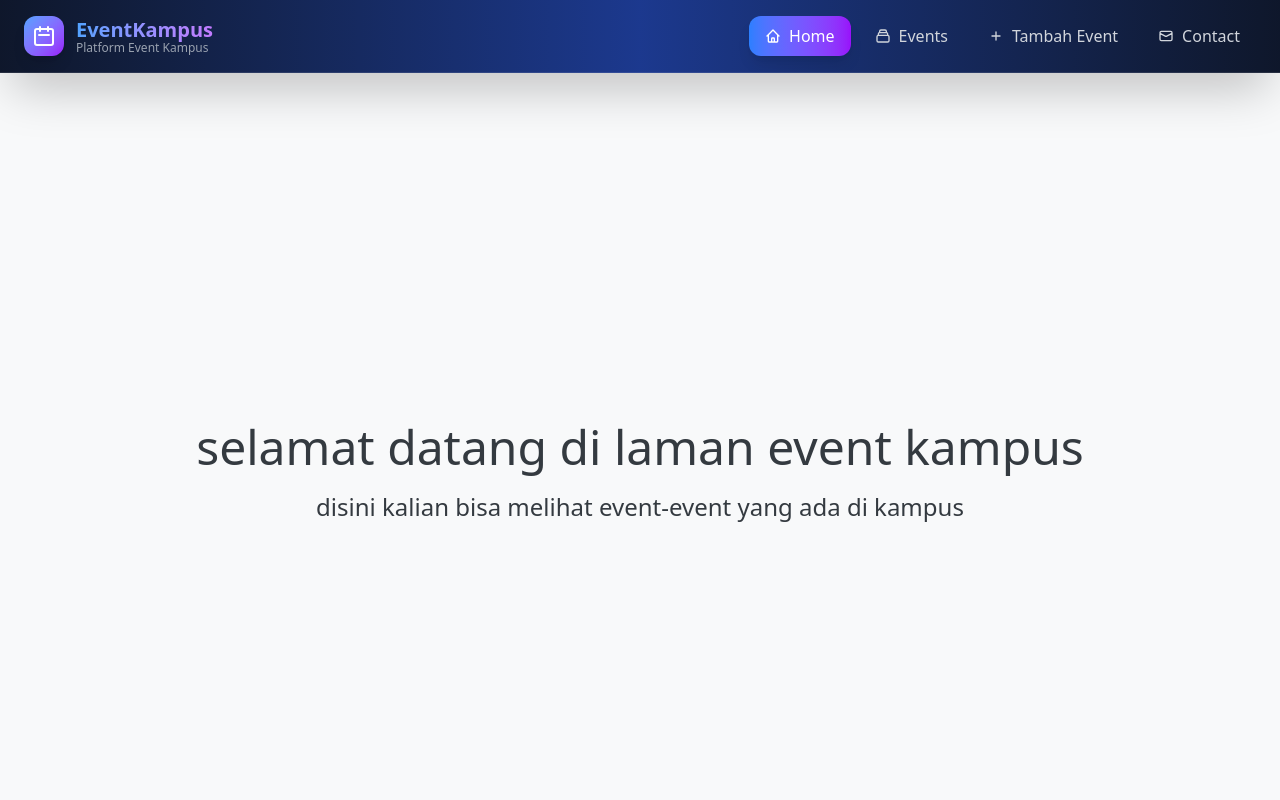
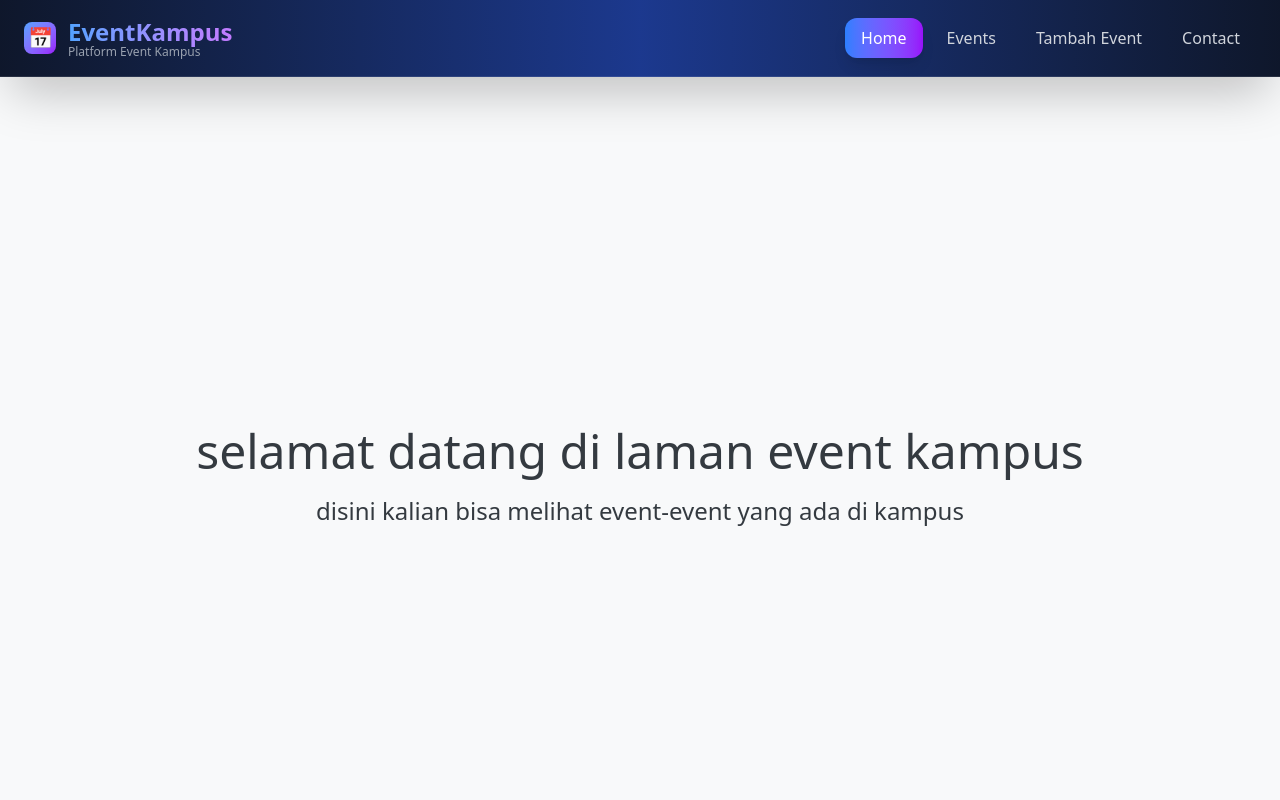
Before and after one commit to Farhan00755/event-kampus-pemweb, a React (Vite) app: page / in a window 1280 px wide. Shown: the top 800 px of the page. Built offline with nearby package versions, Linux system fonts and the light colour scheme.

Commit message:
revisi input card

```diff
--- a/src/App.jsx
+++ b/src/App.jsx
@@ -1,4 +1,4 @@
-import { useState, useEffect } from 'react'
+import { useState } from 'react'
 import './App.css'
 import Navbar from './components/nav.jsx'
 import Footer from './components/footer.jsx'
@@ -75,20 +75,6 @@ export default function App() {
     }
   ])
 
-  const [currentPage, setCurrentPage] = useState('events')
-
-  useEffect(() => {
-    const handleHashChange = () => {
-      const hash = window.location.hash.substring(1) || 'events'
-      setCurrentPage(hash)
-    }
-
-    handleHashChange() // Set initial page
-    window.addEventListener('hashchange', handleHashChange)
-
-    return () => window.removeEventListener('hashchange', handleHashChange)
-  }, [])
-
   const addEvent = (newEvent) => {
     const idNumber = (events.length + 1).toString()
     setEvents([...events, { ...newEvent, idNumber }])
@@ -113,9 +99,9 @@ export default function App() {
         <CardEvent events={events} onDeleteEvent={deleteEvent} />
       </div>
 
-      {currentPage === 'add-event' && (
+      <data id="add-event">
         <FormCardEvent onAddEvent={addEvent} />
-      )}
+      </data>
 
       <div id="contact" className="min-h-screen flex flex-col items-center text-center justify-center bg-[#E9ECEF] px-4 py-10">
         <h2 className="text-4xl mb-5 text-[#343A40]">Hubungi Kami</h2>
--- a/src/components/form-card-event.jsx
+++ b/src/components/form-card-event.jsx
@@ -49,8 +49,6 @@ export default function FormCardEvent({ onAddEvent }) {
         image: '',
         status: 'upcoming'
       })
-      // Navigate to events page after adding
-      window.location.hash = 'events'
     }
   }
 
@@ -65,15 +63,14 @@ export default function FormCardEvent({ onAddEvent }) {
             </h2>
             <p className="text-gray-600">Isi detail event kampus Anda</p>
           </div>
-          <button
-            onClick={() => window.location.hash = 'events'}
+          {/* <button
             className="bg-white hover:bg-gray-50 text-gray-700 px-6 py-3 rounded-xl shadow-lg hover:shadow-xl transition-all duration-200 flex items-center space-x-2 border border-gray-200"
           >
             <svg className="w-5 h-5" fill="none" stroke="currentColor" viewBox="0 0 24 24">
               <path strokeLinecap="round" strokeLinejoin="round" strokeWidth="2" d="M10 19l-7-7m0 0l7-7m-7 7h18"></path>
             </svg>
             <span>Kembali ke Events</span>
-          </button>
+          </button> */}
         </div>
 
         {/* Form */}
@@ -246,9 +243,6 @@ export default function FormCardEvent({ onAddEvent }) {
               type="submit"
               className="bg-gradient-to-r from-blue-600 to-purple-600 hover:from-blue-700 hover:to-purple-700 text-white px-8 py-4 rounded-xl font-semibold shadow-lg hover:shadow-xl transition-all duration-200 flex items-center space-x-2 transform hover:scale-105"
             >
-              <svg className="w-5 h-5" fill="none" stroke="currentColor" viewBox="0 0 24 24">
-                <path strokeLinecap="round" strokeLinejoin="round" strokeWidth="2" d="M12 6v6m0 0v6m0-6h6m-6 0H6"></path>
-              </svg>
               <span>Tambah Event</span>
             </button>
           </div>
--- a/src/components/nav.jsx
+++ b/src/components/nav.jsx
@@ -21,13 +21,11 @@ export default function Navbar() {
             <nav className="container mx-auto px-6 py-4 flex justify-between items-center">
                 {/* Logo */}
                 <a href="#home" className="flex items-center space-x-3 group">
-                    <div className="w-10 h-10 bg-gradient-to-br from-blue-400 to-purple-600 rounded-xl flex items-center justify-center shadow-lg group-hover:shadow-xl transition-all duration-300 group-hover:scale-110">
-                        <svg className="w-6 h-6 text-white" fill="none" stroke="currentColor" viewBox="0 0 24 24">
-                            <path strokeLinecap="round" strokeLinejoin="round" strokeWidth="2" d="M8 7V3m8 4V3m-9 8h10M5 21h14a2 2 0 002-2V7a2 2 0 00-2-2H5a2 2 0 00-2 2v12a2 2 0 002 2z"></path>
-                        </svg>
+                    <div className="w-8 h-8 bg-gradient-to-br from-blue-400 to-purple-600 rounded-lg flex items-center justify-center text-white font-bold text-xl">
+                        📅
                     </div>
-                    <div className="hidden sm:block">
-                        <h1 className="text-xl font-bold bg-gradient-to-r from-blue-400 to-purple-400 bg-clip-text text-transparent">
+                    <div>
+                        <h1 className="text-2xl font-bold bg-gradient-to-r from-blue-400 to-purple-400 bg-clip-text text-transparent">
                             EventKampus
                         </h1>
                         <p className="text-xs text-gray-400 -mt-1">Platform Event Kampus</p>
@@ -45,9 +43,6 @@ export default function Navbar() {
                                     : 'text-gray-300 hover:text-white hover:bg-white/10'
                             }`}
                         >
-                            <svg className="w-4 h-4" fill="none" stroke="currentColor" viewBox="0 0 24 24">
-                                <path strokeLinecap="round" strokeLinejoin="round" strokeWidth="2" d="M3 12l2-2m0 0l7-7 7 7M5 10v10a1 1 0 001 1h3m10-11l2 2m-2-2v10a1 1 0 01-1 1h-3m-6 0a1 1 0 001-1v-4a1 1 0 011-1h2a1 1 0 011 1v4a1 1 0 001 1m-6 0h6"></path>
-                            </svg>
                             <span>Home</span>
                         </a>
                     </li>
@@ -60,9 +55,6 @@ export default function Navbar() {
                                     : 'text-gray-300 hover:text-white hover:bg-white/10'
                             }`}
                         >
-                            <svg className="w-4 h-4" fill="none" stroke="currentColor" viewBox="0 0 24 24">
-                                <path strokeLinecap="round" strokeLinejoin="round" strokeWidth="2" d="M19 11H5m14 0a2 2 0 012 2v6a2 2 0 01-2 2H5a2 2 0 01-2-2v-6a2 2 0 012-2m14 0V9a2 2 0 00-2-2M5 11V9a2 2 0 012-2m0 0V5a2 2 0 012-2h6a2 2 0 012 2v2M7 7h10"></path>
-                            </svg>
                             <span>Events</span>
                         </a>
                     </li>
@@ -75,9 +67,6 @@ export default function Navbar() {
                                     : 'text-gray-300 hover:text-white hover:bg-white/10'
                             }`}
                         >
-                            <svg className="w-4 h-4" fill="none" stroke="currentColor" viewBox="0 0 24 24">
-                                <path strokeLinecap="round" strokeLinejoin="round" strokeWidth="2" d="M12 6v6m0 0v6m0-6h6m-6 0H6"></path>
-                            </svg>
                             <span>Tambah Event</span>
                         </a>
                     </li>
@@ -90,9 +79,6 @@ export default function Navbar() {
                                     : 'text-gray-300 hover:text-white hover:bg-white/10'
                             }`}
                         >
-                            <svg className="w-4 h-4" fill="none" stroke="currentColor" viewBox="0 0 24 24">
-                                <path strokeLinecap="round" strokeLinejoin="round" strokeWidth="2" d="M3 8l7.89 4.26a2 2 0 002.22 0L21 8M5 19h14a2 2 0 002-2V7a2 2 0 00-2-2H5a2 2 0 00-2 2v10a2 2 0 002 2z"></path>
-                            </svg>
                             <span>Contact</span>
                         </a>
                     </li>
@@ -130,9 +116,6 @@ export default function Navbar() {
                         }`}
                         onClick={() => setIsMenuOpen(false)}
                     >
-                        <svg className="w-5 h-5" fill="none" stroke="currentColor" viewBox="0 0 24 24">
-                            <path strokeLinecap="round" strokeLinejoin="round" strokeWidth="2" d="M3 12l2-2m0 0l7-7 7 7M5 10v10a1 1 0 001 1h3m10-11l2 2m-2-2v10a1 1 0 01-1 1h-3m-6 0a1 1 0 001-1v-4a1 1 0 011-1h2a1 1 0 011 1v4a1 1 0 001 1m-6 0h6"></path>
-                        </svg>
                         <span>Home</span>
                     </a>
                     <a
@@ -144,9 +127,6 @@ export default function Navbar() {
                         }`}
                         onClick={() => setIsMenuOpen(false)}
                     >
-                        <svg className="w-5 h-5" fill="none" stroke="currentColor" viewBox="0 0 24 24">
-                            <path strokeLinecap="round" strokeLinejoin="round" strokeWidth="2" d="M19 11H5m14 0a2 2 0 012 2v6a2 2 0 01-2 2H5a2 2 0 01-2-2v-6a2 2 0 012-2m14 0V9a2 2 0 00-2-2M5 11V9a2 2 0 012-2m0 0V5a2 2 0 012-2h6a2 2 0 012 2v2M7 7h10"></path>
-                        </svg>
                         <span>Events</span>
                     </a>
                     <a
@@ -158,9 +138,6 @@ export default function Navbar() {
                         }`}
                         onClick={() => setIsMenuOpen(false)}
                     >
-                        <svg className="w-5 h-5" fill="none" stroke="currentColor" viewBox="0 0 24 24">
-                            <path strokeLinecap="round" strokeLinejoin="round" strokeWidth="2" d="M12 6v6m0 0v6m0-6h6m-6 0H6"></path>
-                        </svg>
                         <span>Tambah Event</span>
                     </a>
                     <a
@@ -172,9 +149,6 @@ export default function Navbar() {
                         }`}
                         onClick={() => setIsMenuOpen(false)}
                     >
-                        <svg className="w-5 h-5" fill="none" stroke="currentColor" viewBox="0 0 24 24">
-                            <path strokeLinecap="round" strokeLinejoin="round" strokeWidth="2" d="M3 8l7.89 4.26a2 2 0 002.22 0L21 8M5 19h14a2 2 0 002-2V7a2 2 0 00-2-2H5a2 2 0 00-2 2v10a2 2 0 002 2z"></path>
-                        </svg>
                         <span>Contact</span>
                     </a>
                 </div>
```
